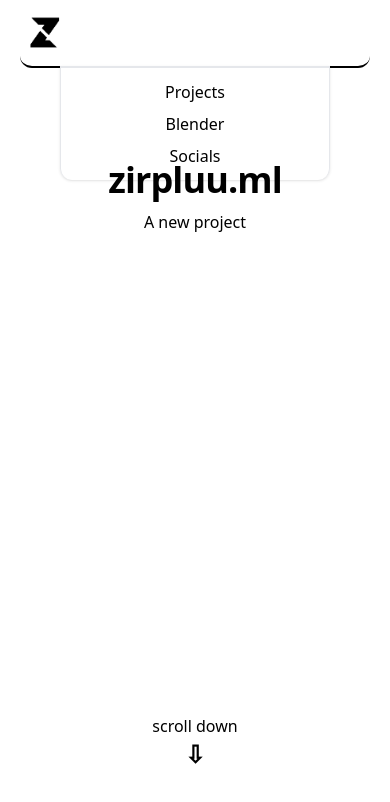
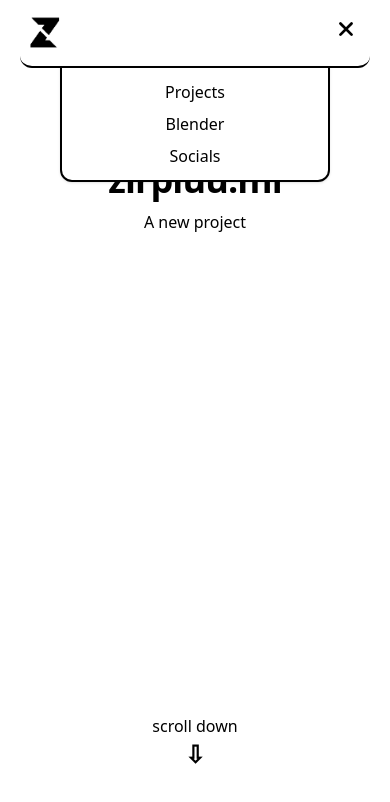
Before and after one commit to froyo-3/froyo-3, a Next.js app: page / in a window 390 px wide. Both pictures are taken after a click on the button "open menu". Shown: the top 802 px of the page. Built offline with nearby package versions, Linux system fonts and the light colour scheme.

Commit message:
mobile navbar fix

```diff
--- a/pages/index.tsx
+++ b/pages/index.tsx
@@ -93,7 +93,7 @@ const Home: NextPage = () => {
                     className="h-6 w-6"
                     fill="none"
                     viewBox="0 0 24 26"
-                    stroke="currentColor"
+                    stroke="black"
                   >
                     {isMenuOpen ? (
                       <path
@@ -115,15 +115,15 @@ const Home: NextPage = () => {
               </div>
             </div>
             {isMenuOpen && (
-              <div className="mt-2 mx-10 py-2 px-3 shadow rounded-b-xl border-t-2 border-x absolute right-0 left-0 sm:hidden">
-                <div className="flex flex-col items-center blur-none">
-                  <a className="block py-1" href="#link1">
+              <div className="mt-2 mx-10 py-2 px-3 rounded-b-xl shadow border-2 border-black absolute right-0 left-0 sm:hidden bg-white">
+                <div className="flex flex-col items-center">
+                  <a className="block py-1 cursor-pointer " onClick={projectScroll}>
                     Projects
                   </a>
-                  <a className="block py-1" href="#link2">
+                  <a className="block py-1 cursor-pointer" onClick={blenderScroll}>
                     Blender
                   </a>
-                  <a className="block py-1" href="#link3">
+                  <a className="block py-1 cursor-pointer" onClick={socialsScroll}>
                     Socials
                   </a>
                 </div>
```
